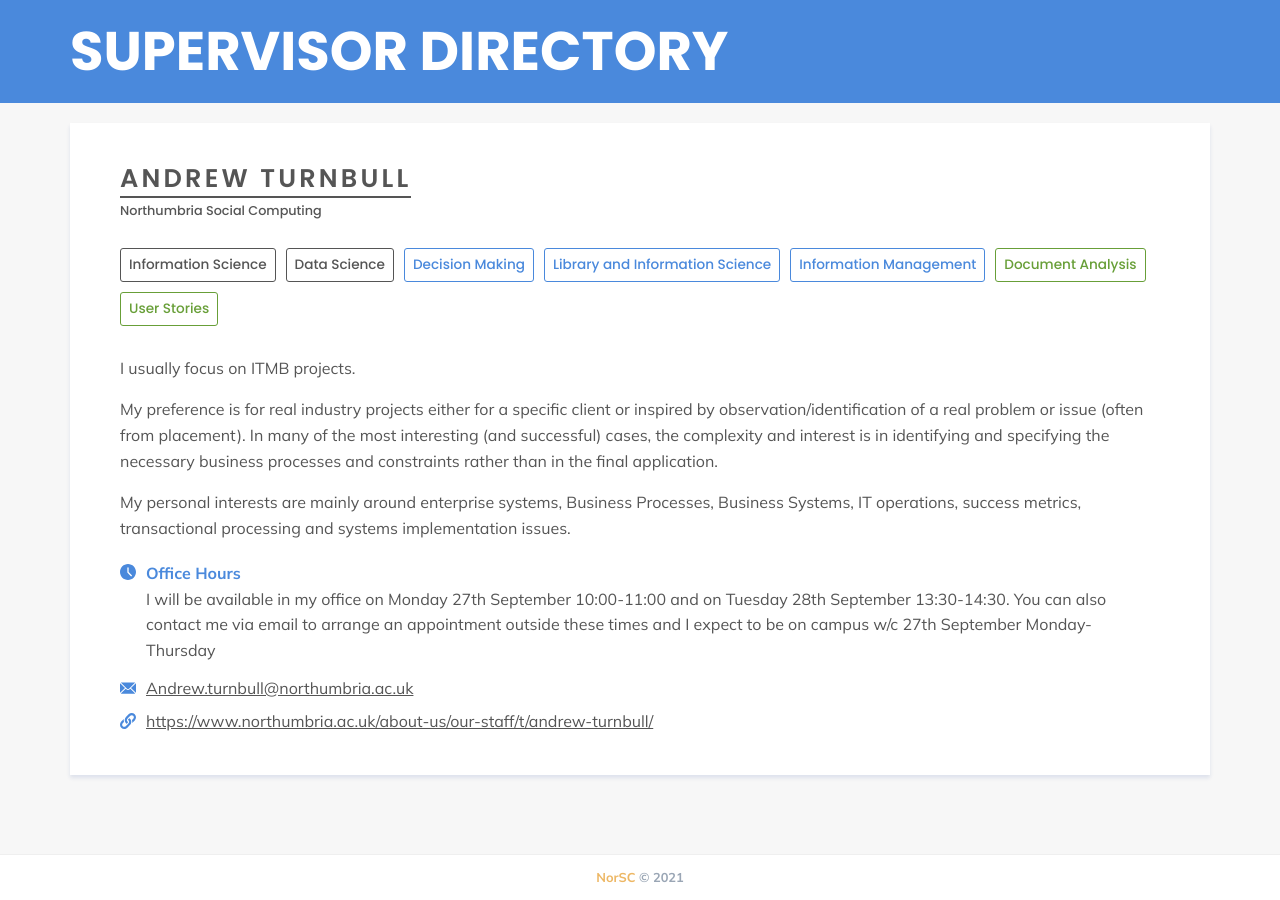
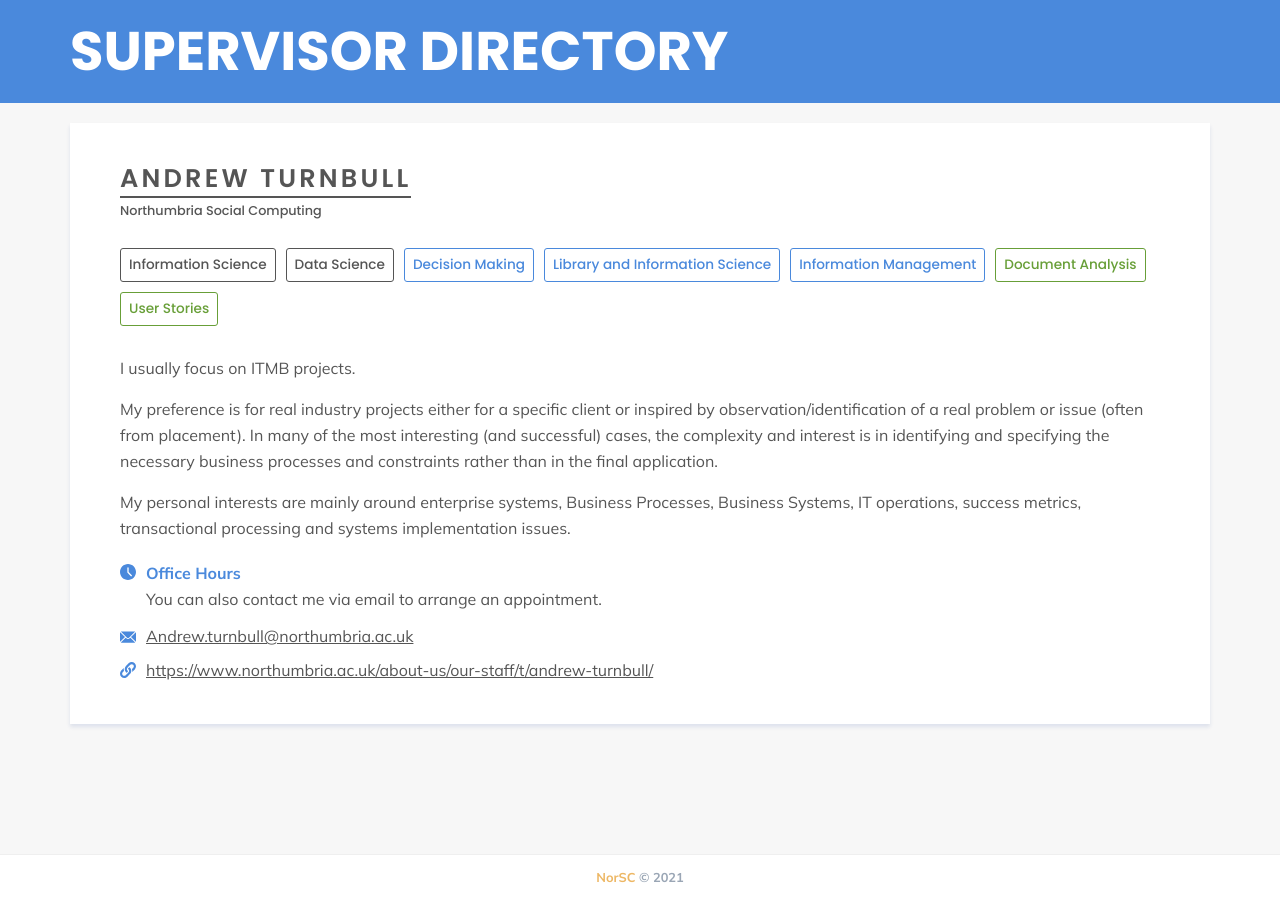
Before and after one commit to NorSC/supervisor-search, a Jekyll site: the page built from _supervisors/andrew-turnbull.md, in a window 1280 px wide. Built offline with Jekyll 4.4.1, drawn with Linux system fonts in a browser that asks for light colours; a script that is not in the unit is left out.

Commit message:
Update Supervisors “andrew-turnbull”

```diff
--- a/_supervisors/andrew-turnbull.md
+++ b/_supervisors/andrew-turnbull.md
@@ -2,13 +2,10 @@
 layout: supervisor
 title: Andrew Turnbull
 available: true
-available_msc: false
+available_msc: true
 email: Andrew.turnbull@northumbria.ac.uk
 website: https://www.northumbria.ac.uk/about-us/our-staff/t/andrew-turnbull/
-office_hours: I will be available in my office on Monday 27th September
-  10:00-11:00 and on Tuesday 28th September 13:30-14:30. You can also contact me
-  via email to arrange an appointment outside these times and I expect to be on
-  campus w/c 27th September Monday-Thursday
+office_hours: You can also contact me via email to arrange an appointment.
 research_group: Northumbria Social Computing
 research_themes:
   - Information Science
```
